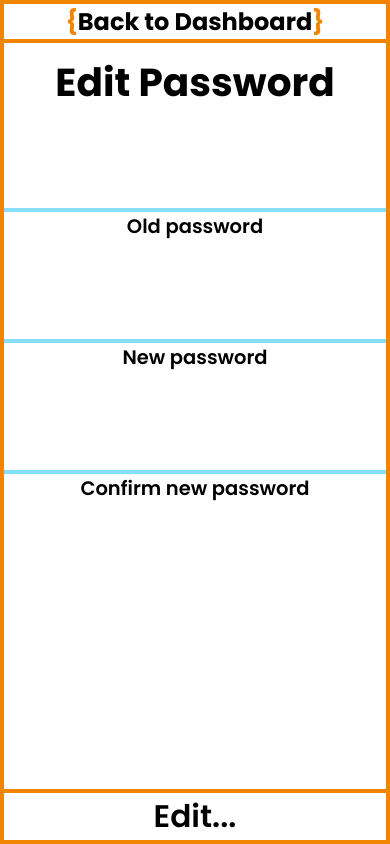
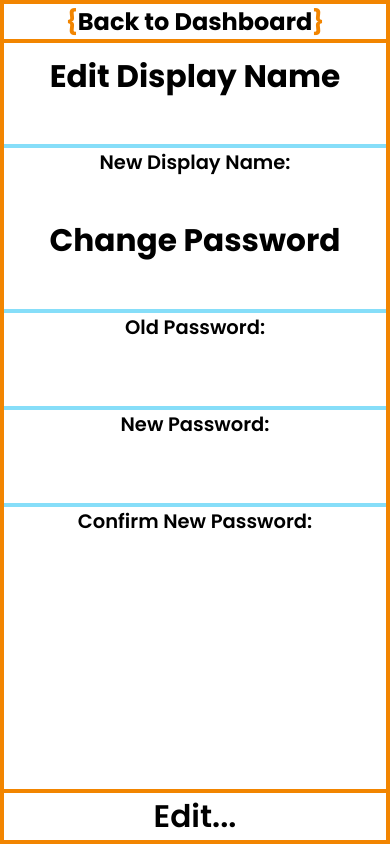
Before and after one commit to skrillfalconblast/bantopia, a Django app: a page that uses templates/profile/edit-profile.html in a window 390 px wide. Run offline with Django 3.2, Linux system fonts and the light colour scheme; a user stored in the database is signed in; tables that the repository leaves empty hold one stand-in row (values such as "Sample post").

Commit message:
Change display name, automated mobile tickers and sensible username char restriction.

```diff
--- a/static/styles/profile.css
+++ b/static/styles/profile.css
@@ -1127,13 +1127,13 @@ button[type="submit"]:hover > span {
     color: #F28500;
 }
 
-.edit-blocks {
+.edit-block {
     display: flex;
     flex-direction: row;
     height: 100%;
 }
 
-.password-edit-block {
+.edit-block {
     position: relative;
     height: fit-content;
     width: 100%;
@@ -1145,7 +1145,7 @@ button[type="submit"]:hover > span {
     box-sizing: border-box;
 }
 
-.password-edit-block h1 {
+.edit-block h1 {
     font-family: 'Poppins', sans-serif;
     font-weight: 700;
     font-size: 56px;
@@ -1153,13 +1153,14 @@ button[type="submit"]:hover > span {
     padding: 0.5% 0 0 2%;
 }
 
-.password-edit-block form {
+.edit-block form {
     display: flex;
     flex-direction: column;
     height: 100%;
-}
-
-.edit-inputs {
+    width: 100%;
+}
+
+.edit-attribute {
     display: flex;
     flex-direction: column;
     gap: 30px;
@@ -1170,7 +1171,7 @@ button[type="submit"]:hover > span {
 .edit-input-container {
     display: flex;
     flex-direction: row;
-    gap: 10px;
+    gap: 5px;
     align-items: center;
     border-bottom: 4px solid #00baf279;
     width: 90%;
@@ -1181,6 +1182,7 @@ button[type="submit"]:hover > span {
     font-family: 'Poppins', sans-serif;
     font-size: 20px;
     font-weight: 600;
+    color: #f28500;
 }
 
 .edit-input-container input:active {
@@ -1873,17 +1875,25 @@ button[type="submit"]:hover > span {
         height: 100%;
     }
 
-    .password-edit-block h1 {
+    .edit-block h1 {
         margin-top: 10px;
-        font-size: 10vw;
+        font-size: 8vw;
         text-align: center;
         padding: 0;
     }
 
     .edit-inputs {
-        height: 50%;
+        height: 100%;
+        overflow: scroll;
+    }
+
+    .edit-attribute {
         justify-content: space-evenly;
         padding-left: 0;
+    }
+
+    .edit-block h1 {
+        margin-bottom: 1vh;
     }
 
     .edit-input-container {
@@ -1899,6 +1909,10 @@ button[type="submit"]:hover > span {
         font-weight: 600;
     }
 
+    .edit-profile-colon {
+        display: none;
+    }
+
     .edit-input-container input {
         border-bottom: 4px solid #00baf279;
         text-align: center;
--- a/templates/profile/create.html
+++ b/templates/profile/create.html
@@ -59,7 +59,7 @@
                 <div class="form-area">
                     <div class="create-field-area">
                         <div class="input-field">
-                            {% if message == 'empty-display-name' or message == 'display-name-taken' or message == 'display-name-overflow' %}
+                            {% if message == 'empty-display-name' or message == 'display-name-taken' or message == 'display-name-overflow' or message == 'invalid-characters' %}
                             <input class="erroneous-input" type="text" id="create-name" name="create-name" autocomplete="off" placeholder="Display Name">
                             {% else %}
                             <input type="text" id="create-name" name="create-name" autocomplete="off" placeholder="Display Name">
@@ -88,6 +88,8 @@
                     <div class="create-support-message"><p>Those passwords don't match. Repeat. Those passwords don't match.</p></div>
                     {% elif message == 'display-name-overflow' %}
                     <div class="create-support-message"><p>That display name is over 20 characters! Shorten it down.</p></div>
+                    {% elif message == 'invalid-characters' %}
+                    <div class="create-support-message"><p>No weird characters! Keep your display_name alphanumerical dawg.</p></div>
                     {% else %}
                     <div class="create-support-message"><p></p></div>
                     {% endif %}
--- a/templates/profile/edit-profile.html
+++ b/templates/profile/edit-profile.html
@@ -35,18 +35,33 @@
         <a href="./dashboard" class="edit-back">
             <h1><span>{</span>Back to Dashboard<span>}</span></h1>
         </a>
-        <div class="edit-blocks">
-            <div class="password-edit-block">
+        <div class="edit-block">
             <form method="POST">
-                    <h1>Edit Password</h1>
                 <div class="edit-inputs">
+                    <h1>Edit Display Name</h1>
+                    <div class="edit-attribute">
                         {% csrf_token %}
-                        {% for field in password_form %}
                         <div class="edit-input-container">
-                            <label>{{ field.label }}</label>
-                            {{ field }}
+                            <label for="new_display_name">New Display Name<span class="edit-colon">:</span></label>
+                            <input class="edit-text-input" name="new_display_name" id="new_display_name" type="text" autocomplete="off">
                         </div>
-                        {% endfor %}
+                    </div>
+                    <h1>Change Password</h1>
+                    <div class="edit-attribute">
+                        {% csrf_token %}
+                        <div class="edit-input-container">
+                            <label for="old_password">Old Password<span class="edit-colon">:</span></label>
+                            <input class="edit-text-input" name="old_password" id="old_password" type="password">
+                        </div>
+                        <div class="edit-input-container">
+                            <label for="new_password">New Password<span class="edit-colon">:</span></label>
+                            <input class="edit-text-input" name="new_password" id="new_password" type="password">
+                        </div>
+                        <div class="edit-input-container">
+                            <label for="confirm_new_password">Confirm New Password<span class="edit-colon">:</span></label>
+                            <input class="edit-text-input" name="confirm_new_password" id="confirm_new_password" type="password">
+                        </div>
+                    </div>
                 </div>
                 <div class="edit-button-container">
 
@@ -58,9 +73,17 @@
 
                     <div class="edit-profile-error">Those new passwords aren't matching! Get your head on straight and try again!</div>
 
-                        {% elif message == 'empty-new-password' %}
+                    {% elif message == 'empty-fields' %}
 
-                        <div class="edit-profile-error">Just come up with a new password, it isn't that hard!</div>
+                    <div class="edit-profile-error">At least one form should be fully filled in!</div>
+
+                    {% elif message == 'display-name-overflow' %}
+
+                    <div class="edit-profile-error">That username is tooooo looooooooooooooong!!! (Keep it under 20 characters)</div>
+
+                    {% elif message == 'invalid-characters' %}
+
+                    <div class="edit-profile-error">Those are some odd characters. Use some letters, numberz, dashes and underscores instead.</div>
 
                     {% endif %}
 
@@ -70,7 +93,6 @@
                 </div>
             </form>
         </div>
-        </div>
 </body>
 <script src="../../js/login.js"></script>
 </html>
--- a/users/views.py
+++ b/users/views.py
@@ -6,9 +6,8 @@ from django.contrib.auth import logout as auth_logout
 
 from .models import WatchlistActivity
 
-from .forms import EditPasswordForm
-
 import random
+import re
 
 User = get_user_model()
 
@@ -55,27 +54,30 @@ def createProfile(request):
 
             if password1 == password2:
                 password = password1
-                if not len(display_name) > 20:
-                    if not User.objects.filter(display_name=display_name):
-                        try:
-                            other_users = User.objects.all()
-                            user = User.objects.create_user(display_name=display_name, password=password)
+                if len(display_name) <= 20:
+                    if re.fullmatch('^[a-zA-Z0-9_]+( [a-zA-Z0-9_]+)*$', display_name):
+                        if not User.objects.filter(display_name=display_name):
+                            try:
+                                other_users = User.objects.all()
+                                user = User.objects.create_user(display_name=display_name, password=password)
 
-                                # This would add every previous user as part of the user's watch list to stimulate the community.
-                            user.watching.set(other_users)
+                                    # This would add every previous user as part of the user's watch list to stimulate the community.
+                                user.watching.set(other_users)
 
-                            user = authenticate(request, display_name=display_name, password=password)
-                            auth_login(request, user) # Log them in
+                                user = authenticate(request, display_name=display_name, password=password)
+                                auth_login(request, user) # Log them in
 
-                            return redirect('/')
+                                return redirect('/')
 
-                        except ValueError as value_error_info:
-                            if str(value_error_info) == 'empty-display-name':
-                                message = 'empty-display-name'
-                            elif str(value_error_info) == 'empty-password':
-                                message = 'empty-password'
+                            except ValueError as value_error_info:
+                                if str(value_error_info) == 'empty-display-name':
+                                    message = 'empty-display-name'
+                                elif str(value_error_info) == 'empty-password':
+                                    message = 'empty-password'
+                        else:
+                            message = 'display-name-taken'
                     else:
-                        message = 'display-name-taken'
+                        message = 'invalid-characters'
                 else:
                     message = 'display-name-overflow'
             else:
@@ -204,26 +206,70 @@ def edit_profile(request, display_name):
             new_pass1 = request.POST.get('new_password')
             new_pass2 = request.POST.get('confirm_new_password')
 
-            if new_pass1 and new_pass2:
+            new_name = request.POST.get('new_display_name')
+
+            if new_pass1 and new_pass2 and not new_name:
                 if new_pass1 == new_pass2:
                     if user.check_password(old_pass):
                         user.set_password(new_pass1)
                         user.save()
 
                         user = authenticate(request, display_name=user.display_name, password=new_pass1)
-                        login(request, user)
+                        auth_login(request, user)
 
-                        return redirect('../dashboard')
+                        return redirect('./dashboard')
                     else:
                         message = 'incorrect-old-password'
                 else:
                     message = 'mismatched-new-passwords'
+            elif new_name and not new_pass1 and not new_pass2 and not old_pass:
+
+                if len(new_name) <= 20:
+                    if re.fullmatch('^[a-zA-Z0-9_]+( [a-zA-Z0-9_]+)*$', new_name):
+
+                        if not User.objects.filter(display_name=new_name):
+
+                            user.display_name = new_name
+
+                            user.save()
+                            return redirect(f'/{user.display_name}/dashboard')
+                        else:
+                            message = 'display-name-taken'
+
+                    else:
+                        message = 'invalid-characters'
+
+                else:
+                    message = 'display-name-overflow'
+
+            elif new_pass1 and new_pass2 and new_name:
+                if new_pass1 == new_pass2:
+                    if len(new_name) <= 20:
+                        if re.fullmatch('^[a-zA-Z0-9_]+( [a-zA-Z0-9_]+)*$', new_name):
+                            if not User.objects.filter(display_name=new_name):
+                                if user.check_password(old_pass):
+                                    user.display_name = new_name
+                                    user.set_password(new_pass1)
+                                    user.save()
+
+                                    user = authenticate(request, display_name=new_name, password=new_pass1)
+                                    auth_login(request, user)
+
+                                    return redirect(f'/{user.display_name}/dashboard')
+                                else:
+                                    message = 'incorrect-old-password'
+                            else:
+                                message = 'display-name-taken'
+                        else:
+                            message = 'invalid-characters'
+                    else:
+                        message = 'display-name-overflow'
+                else:
+                    message = 'mismatched-new-passwords'
             else:
-                message = 'empty-new-password'
+                message = 'empty-fields'
 
         context = {'tab_text' : tab_text, 'message' : message}
-
-        context['password_form'] = EditPasswordForm()
 
         return render(request, 'profile/edit-profile.html', context)
 
```
Also changed, not shown: static/js/index.js (+17 -0 lines), static/styles/index.css (+25 -0 lines). Lines whose indentation alone changed are shown as unchanged.
